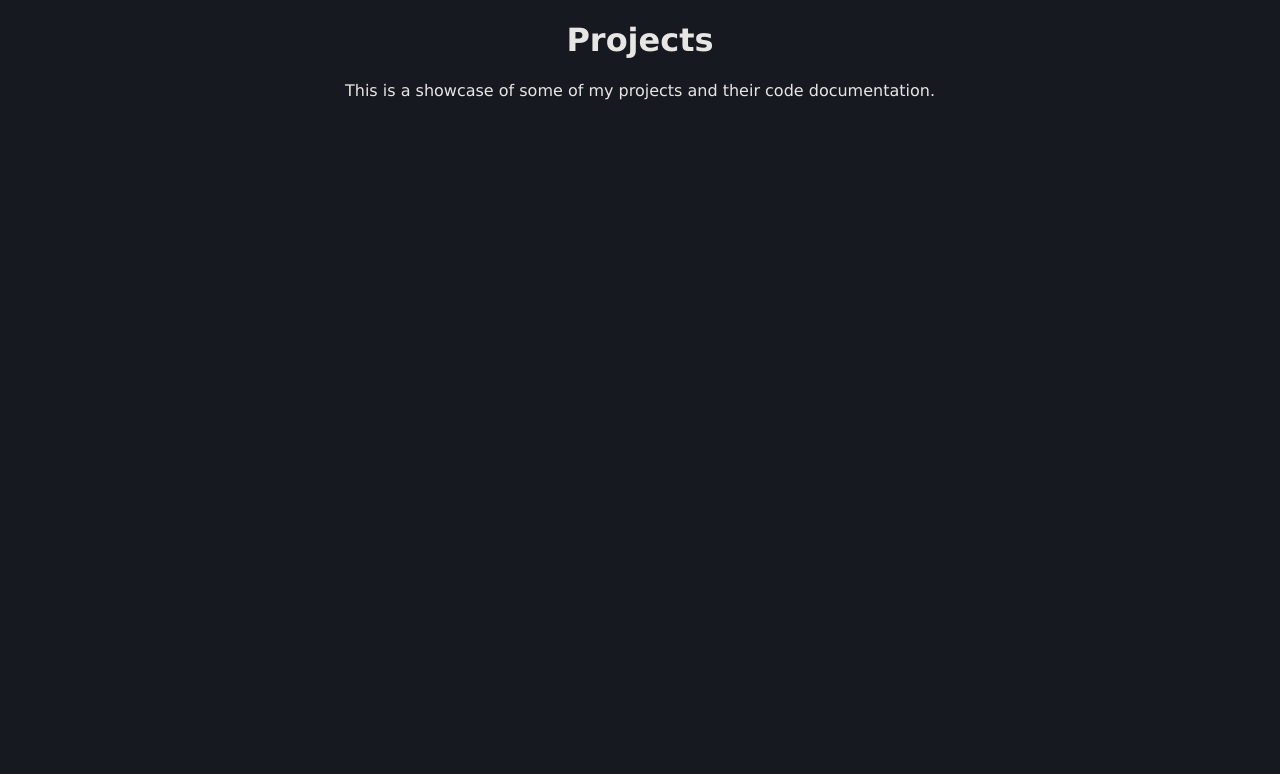
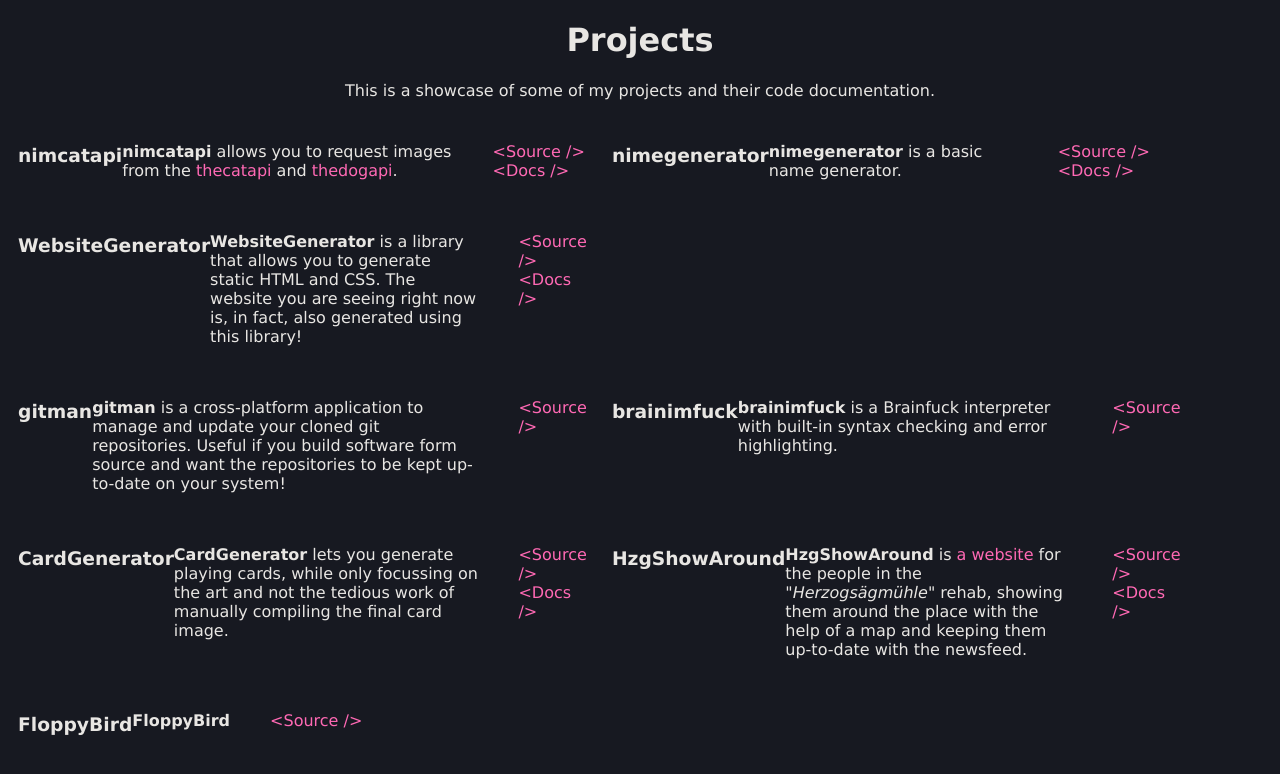
Before and after one commit to nirokay/nirokay.com, a plain HTML site: page projects.html in a window 1280 px wide. Drawn offline with Linux system fonts and the light colour scheme.

Commit message:
Automated deployment @ Wed  5 Jun 11:53:27 CEST 2024

```diff
--- a/projects.html
+++ b/projects.html
@@ -14,6 +14,34 @@
 <body>
     <div class=".div-centering-outer"><div class=".div-centering-middle"><div class=".div-centering-inner"><header><h1>Projects</h1>
     <p>This is a showcase of some of my projects and their code documentation.</p></header>
-    <article></article></div></div></div>
+    <article><div><div class="code-showcase-element"><h3>nimcatapi</h3>
+    <p><b>nimcatapi</b> allows you to request images from the <a href="https://thecatapi">thecatapi</a> and <a href="https://thedogapi">thedogapi</a>.</p>
+    <ul><a href="https://github.com/nirokay/nimcatapi">&lt;Source /&gt;</a>
+    <a href="https://nirokay.github.io/nim-docs/nimcatapi/nimcatapi.html">&lt;Docs /&gt;</a></ul></div>
+    <div class="code-showcase-element"><h3>nimegenerator</h3>
+    <p><b>nimegenerator</b> is a basic name generator.</p>
+    <ul><a href="https://github.com/nirokay/nimegenerator">&lt;Source /&gt;</a>
+    <a href="https://nirokay.github.io/nim-docs/nimegenerator/nimegenerator.html">&lt;Docs /&gt;</a></ul></div>
+    <div class="code-showcase-element"><h3>WebsiteGenerator</h3>
+    <p><b>WebsiteGenerator</b> is a library that allows you to generate static HTML and CSS. The website you are seeing right now is, in fact, also generated using this library!</p>
+    <ul><a href="https://github.com/nirokay/websitegenerator">&lt;Source /&gt;</a>
+    <a href="https://nirokay.github.io/nim-docs/websitegenerator/websitegenerator.html">&lt;Docs /&gt;</a></ul></div></div>
+    <div><div class="code-showcase-element"><h3>gitman</h3>
+    <p><b>gitman</b> is a cross-platform application to manage and update your cloned git repositories. Useful if you build software form source and want the repositories to be kept up-to-date on your system!</p>
+    <ul><a href="https://github.com/nirokay/gitman">&lt;Source /&gt;</a></ul></div>
+    <div class="code-showcase-element"><h3>brainimfuck</h3>
+    <p><b>brainimfuck</b> is a Brainfuck interpreter with built-in syntax checking and error highlighting.</p>
+    <ul><a href="https://github.com/nirokay/brainimfuck">&lt;Source /&gt;</a></ul></div>
+    <div class="code-showcase-element"><h3>CardGenerator</h3>
+    <p><b>CardGenerator</b> lets you generate playing cards, while only focussing on the art and not the tedious work of manually compiling the final card image.</p>
+    <ul><a href="https://github.com/nirokay/cardgenerator">&lt;Source /&gt;</a>
+    <a href="https://nirokay.github.io/nim-docs/cardgenerator/cardgenerator.html">&lt;Docs /&gt;</a></ul></div>
+    <div class="code-showcase-element"><h3>HzgShowAround</h3>
+    <p><b>HzgShowAround</b> is <a href="https://nirokay.github.com/HzgShowAround">a website</a> for the people in the <i>"Herzogsägmühle"</i> rehab, showing them around the place with the help of a map and keeping them up-to-date with the newsfeed.</p>
+    <ul><a href="https://github.com/nirokay/hzgshowaround">&lt;Source /&gt;</a>
+    <a href="https://nirokay.github.io/nim-docs/hzgshowaround/hzgshowaround.html">&lt;Docs /&gt;</a></ul></div>
+    <div class="code-showcase-element"><h3>FloppyBird</h3>
+    <p><b>FloppyBird</b> </p>
+    <ul><a href="https://github.com/nirokay/FloppyBird">&lt;Source /&gt;</a></ul></div></div></article></div></div></div>
 </body>
 </html>
--- a/styles.css
+++ b/styles.css
@@ -24,6 +24,14 @@ img {
     border-radius: 10px;
 }
 
+.container-flex {
+    justify-content: space-evenly;
+    display: flex;
+    align-items: baseline;
+    flex-wrap: wrap;
+    text-align: center;
+}
+
 .image-clickable-link {
     margin: 5px 5px;
     width: 5rem;
@@ -32,13 +40,11 @@ img {
     padding: 5px;
 }
 
-.container-images-links {
-    justify-content: space-evenly;
-    display: flex;
-    align-items: baseline;
-    flex-wrap: wrap;
-    max-height: 150px;
-    text-align: center;
+.code-showcase-element {
+    margin: 5px 5px;
+    display: inline-flex;
+    max-width: 45%;
+    padding: 5px;
 }
 
 a:link {
```
Also changed, not shown: links.html (+1 -1 lines).
